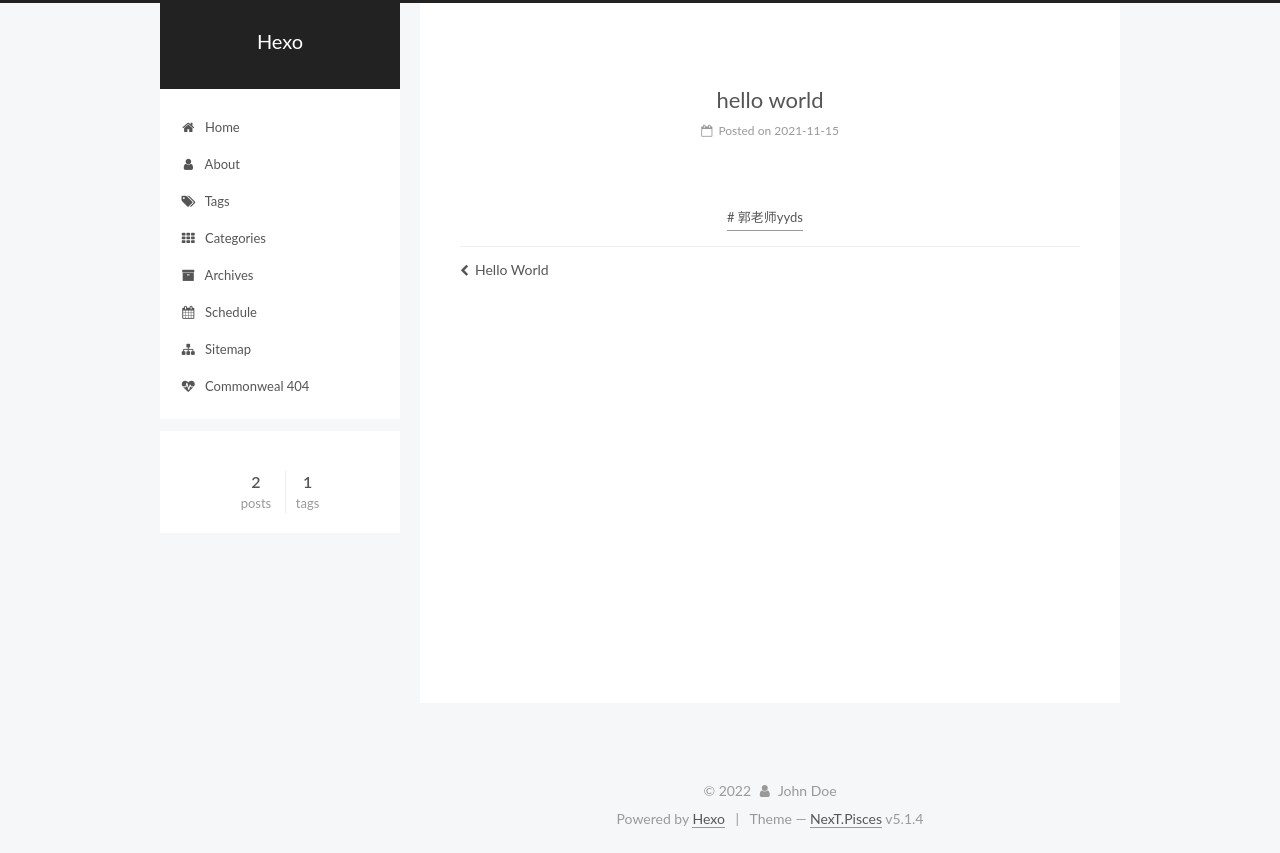
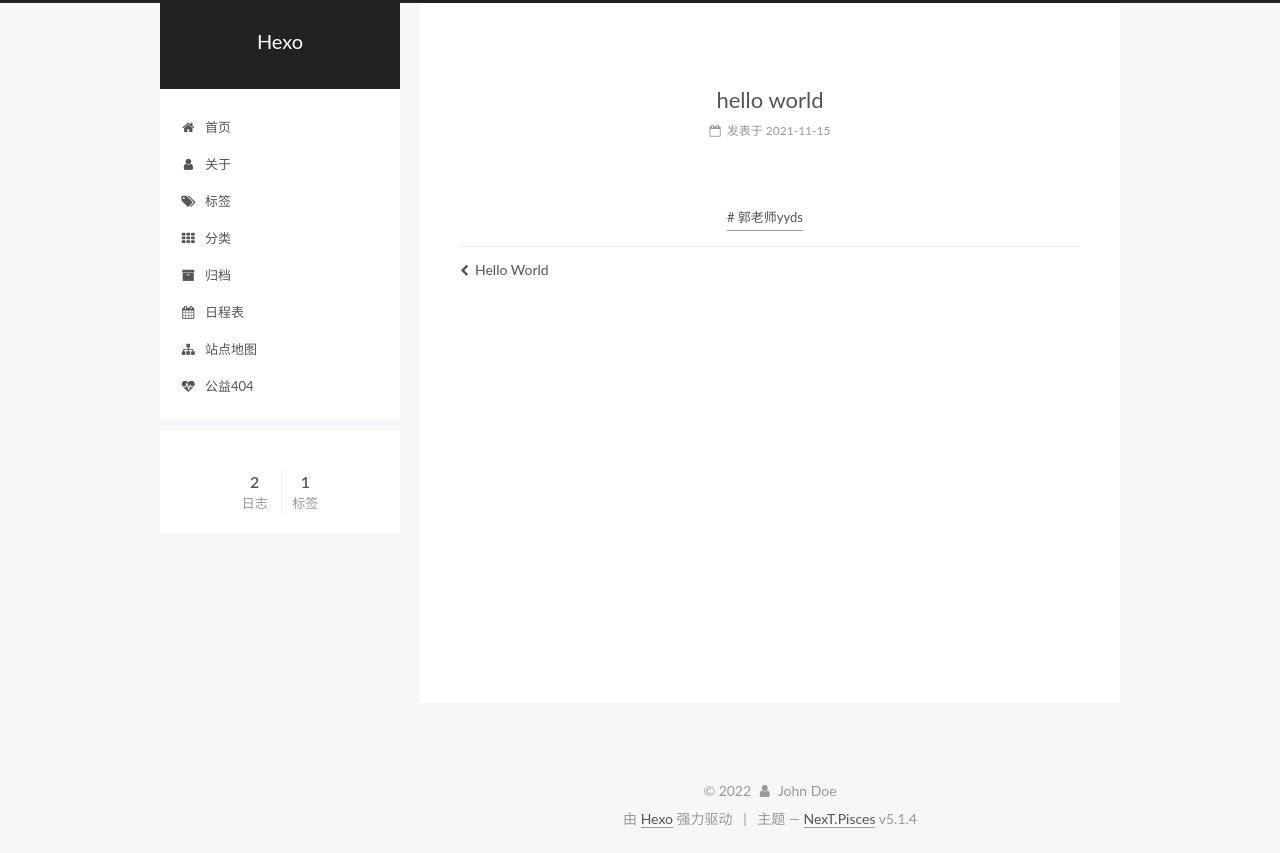
Before and after one commit to ChuixueChen/ChuixueChen.github.io, a plain HTML site: page 2021/11/15/hello-world-1/index.html in a window 1280 px wide. Drawn offline with Linux system fonts and the light colour scheme.

Commit message:
Site updated: 2022-02-04 11:27:06

```diff
--- a/2021/11/15/hello-world-1/index.html
+++ b/2021/11/15/hello-world-1/index.html
@@ -104,7 +104,7 @@
     motion: {"enable":true,"async":false,"transition":{"post_block":"fadeIn","post_header":"slideDownIn","post_body":"slideDownIn","coll_header":"slideLeftIn","sidebar":"slideUpIn"}},
     duoshuo: {
       userId: '0',
-      author: 'Author'
+      author: '博主'
     },
     algolia: {
       applicationID: '',
@@ -184,7 +184,7 @@
 
               <i class="menu-item-icon fa fa-fw fa-home"></i> <br />
 
-            Home
+            首页
           </a>
         </li>
 
@@ -194,7 +194,7 @@
 
               <i class="menu-item-icon fa fa-fw fa-user"></i> <br />
 
-            About
+            关于
           </a>
         </li>
 
@@ -204,7 +204,7 @@
 
               <i class="menu-item-icon fa fa-fw fa-tags"></i> <br />
 
-            Tags
+            标签
           </a>
         </li>
 
@@ -214,7 +214,7 @@
 
               <i class="menu-item-icon fa fa-fw fa-th"></i> <br />
 
-            Categories
+            分类
           </a>
         </li>
 
@@ -224,7 +224,7 @@
 
               <i class="menu-item-icon fa fa-fw fa-archive"></i> <br />
 
-            Archives
+            归档
           </a>
         </li>
 
@@ -234,7 +234,7 @@
 
               <i class="menu-item-icon fa fa-fw fa-calendar"></i> <br />
 
-            Schedule
+            日程表
           </a>
         </li>
 
@@ -244,7 +244,7 @@
 
               <i class="menu-item-icon fa fa-fw fa-sitemap"></i> <br />
 
-            Sitemap
+            站点地图
           </a>
         </li>
 
@@ -254,7 +254,7 @@
 
               <i class="menu-item-icon fa fa-fw fa-heartbeat"></i> <br />
 
-            Commonweal 404
+            公益404
           </a>
         </li>
 
@@ -318,9 +318,9 @@
                 <i class="fa fa-calendar-o"></i>
               </span>
 
-                <span class="post-meta-item-text">Posted on</span>
+                <span class="post-meta-item-text">发表于</span>
 
-              <time title="Post created" itemprop="dateCreated datePublished" datetime="2021-11-15T21:23:15+08:00">
+              <time title="创建于" itemprop="dateCreated datePublished" datetime="2021-11-15T21:23:15+08:00">
                 2021-11-15
               </time>
 
@@ -465,7 +465,7 @@
                 <a href="/archives/%20%7C%7C%20archive">
 
                   <span class="site-state-item-count">2</span>
-                  <span class="site-state-item-name">posts</span>
+                  <span class="site-state-item-name">日志</span>
                 </a>
               </div>
 
@@ -478,7 +478,7 @@
               <div class="site-state-item site-state-tags">
 
                   <span class="site-state-item-count">1</span>
-                  <span class="site-state-item-name">tags</span>
+                  <span class="site-state-item-name">标签</span>
 
               </div>
 
@@ -524,7 +524,7 @@
 </div>
 
 
-  <div class="powered-by">Powered by <a class="theme-link" target="_blank" href="https://hexo.io">Hexo</a></div>
+  <div class="powered-by">由 <a class="theme-link" target="_blank" href="https://hexo.io">Hexo</a> 强力驱动</div>
 
 
 
@@ -532,7 +532,7 @@
 
 
 
-  <div class="theme-info">Theme &mdash; <a class="theme-link" target="_blank" href="https://github.com/iissnan/hexo-theme-next">NexT.Pisces</a> v5.1.4</div>
+  <div class="theme-info">主题 &mdash; <a class="theme-link" target="_blank" href="https://github.com/iissnan/hexo-theme-next">NexT.Pisces</a> v5.1.4</div>
 
 
 
--- a/css/main.css
+++ b/css/main.css
@@ -1823,7 +1823,7 @@ pre .javascript .function {
   width: 4px;
   height: 4px;
   border-radius: 50%;
-  background: #7a30ff;
+  background: #fff1c2;
 }
 .links-of-blogroll {
   font-size: 13px;
```
Also changed, not shown: 2021/11/15/hello-world/index.html (+17 -17 lines), archives/2021/11/index.html (+15 -15 lines), archives/2021/index.html (+15 -15 lines), archives/index.html (+15 -15 lines), index.html (+17 -17 lines), tags/郭老师yyds/index.html (+15 -15 lines).
